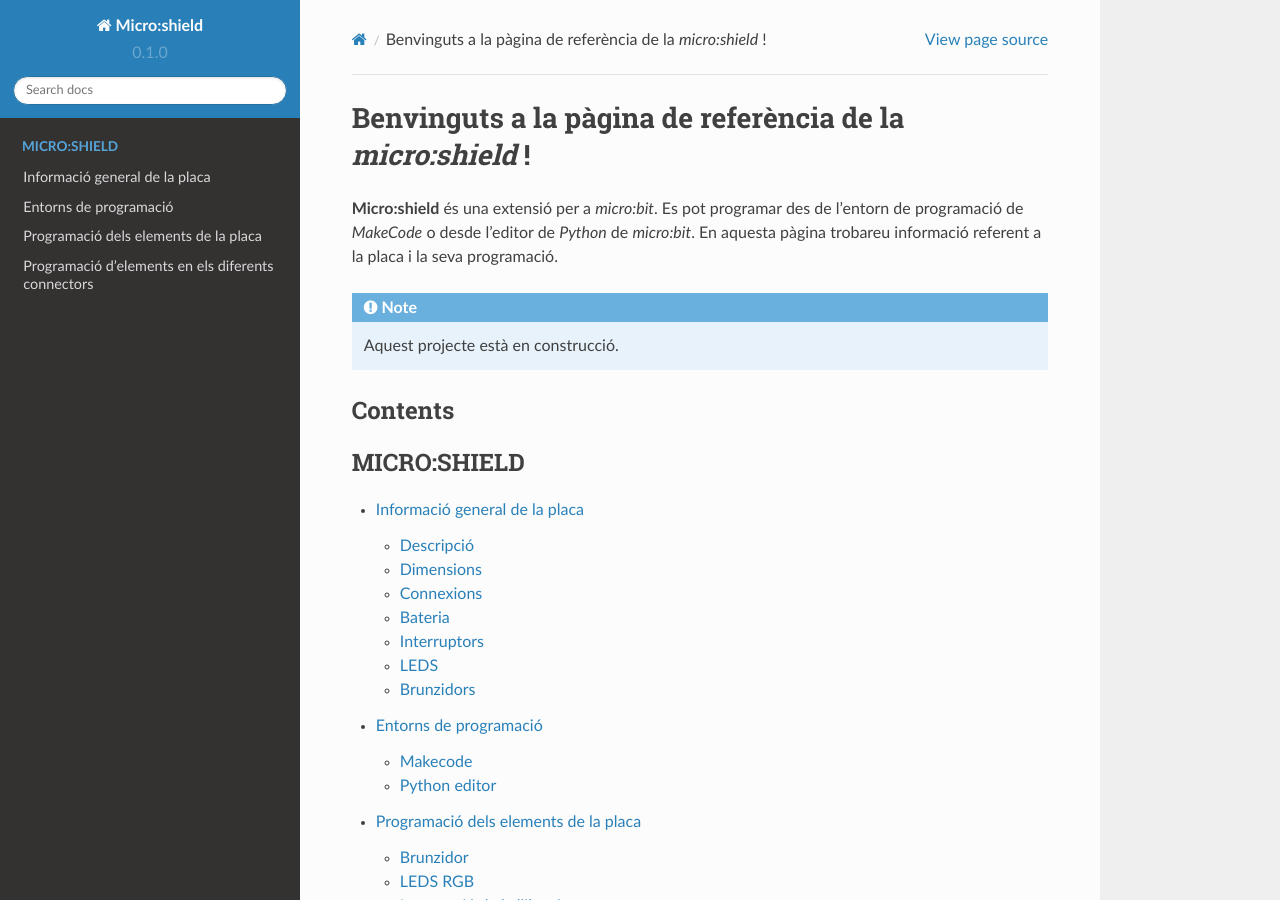
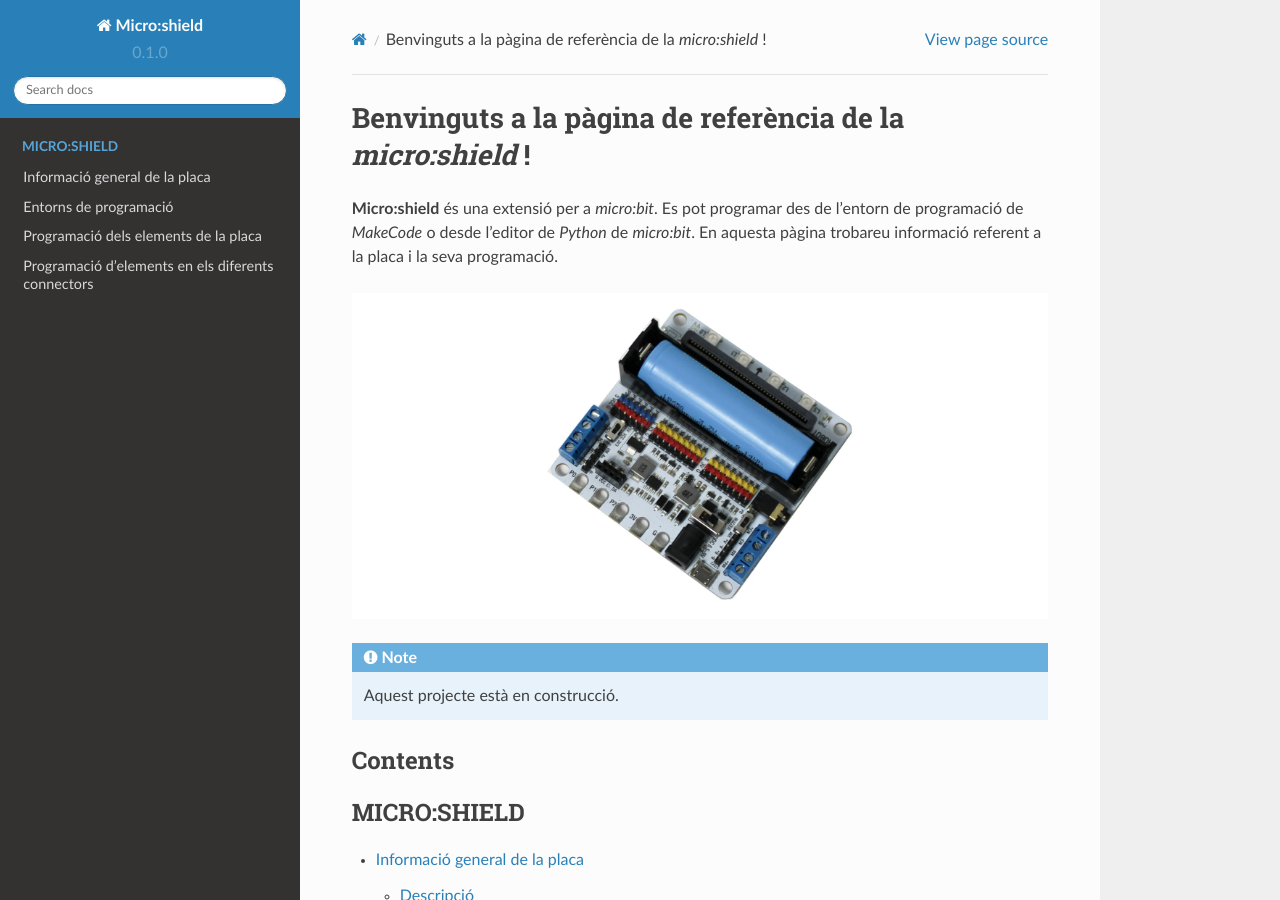
Before and after one commit to MakeAndLearn/micro-shield, a Sphinx documentation site: the page built from docs/source/index.rst, in a window 1280 px wide and 900 px high. Built offline with Sphinx 7.4.7 and the Read the Docs theme 2.0.0, drawn with Linux system fonts in a browser that asks for light colours.

Commit message:
Update index.rst

```diff
--- a/docs/source/index.rst
+++ b/docs/source/index.rst
@@ -2,6 +2,8 @@
 ===================================
 
 **Micro:shield** és una extensió per a *micro:bit*. Es pot programar des de l'entorn de programació de *MakeCode* o desde l'editor de *Python* de *micro:bit*. En aquesta pàgina trobareu informació referent a la placa i la seva programació.
+
+.. image:: microshield/img/general/foto-microshield.webp
 
 .. note::
 
```
